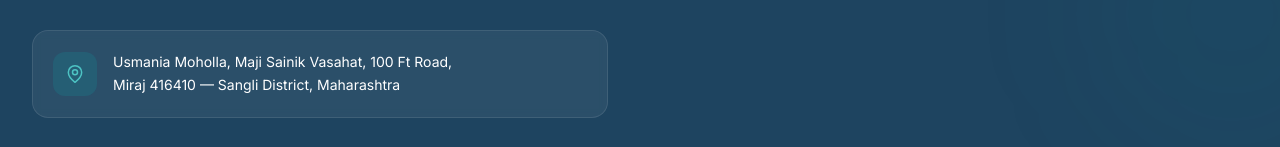
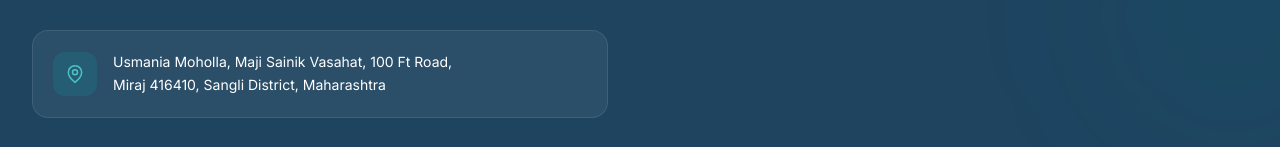
Before and after one commit to sayali2004-commit/synergynursingcollege, a React (Vite) app: page / in a window 1280 px wide. Shown: the part 2968-3115 px from the top of the page. Built offline with nearby package versions, Linux system fonts and the light colour scheme.

Commit message:
Replace em dash with comma in address: 416410, Sangli District

```diff
--- a/src/components/College.jsx
+++ b/src/components/College.jsx
@@ -52,7 +52,7 @@ export default function College() {
             <p className="text-sm leading-relaxed text-white">
               Usmania Moholla, Maji Sainik Vasahat, 100 Ft Road,
               <br />
-              Miraj 416410 — Sangli District, Maharashtra
+              Miraj 416410, Sangli District, Maharashtra
             </p>
           </div>
         </div>
```
